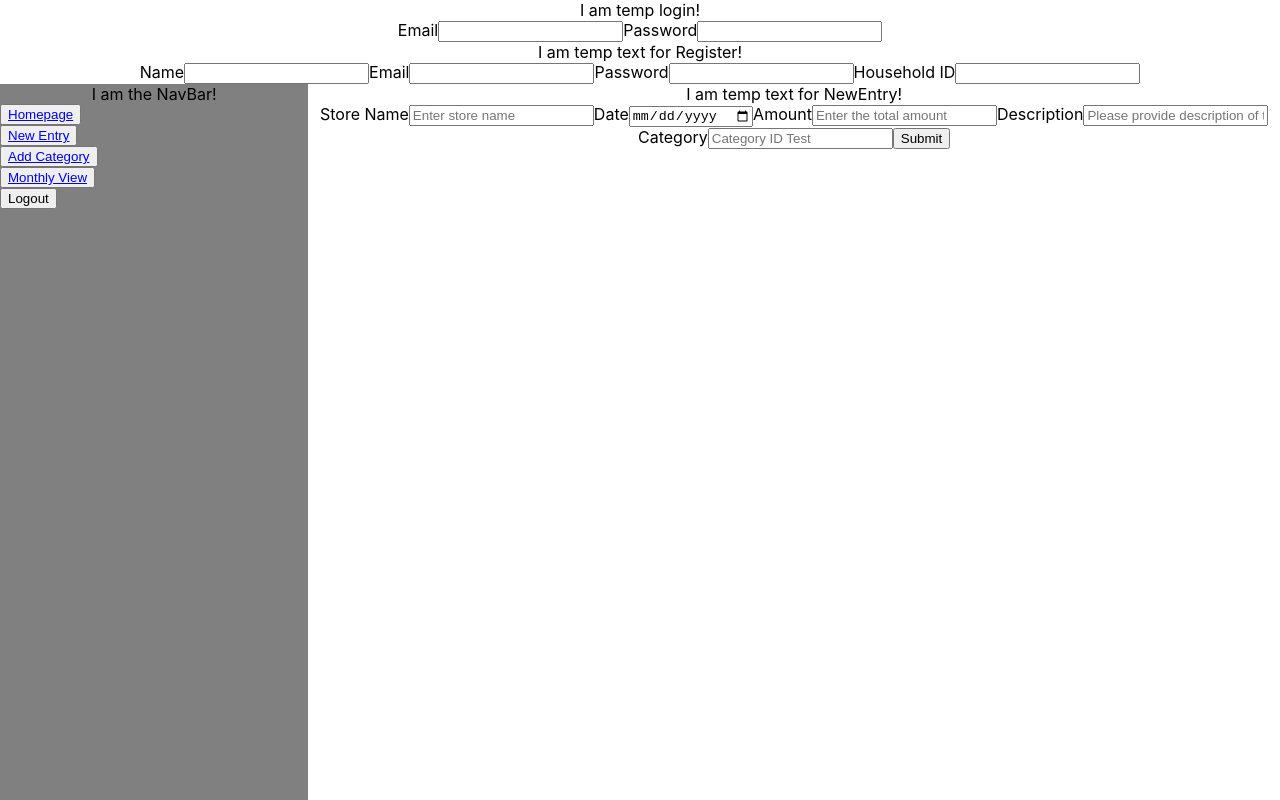
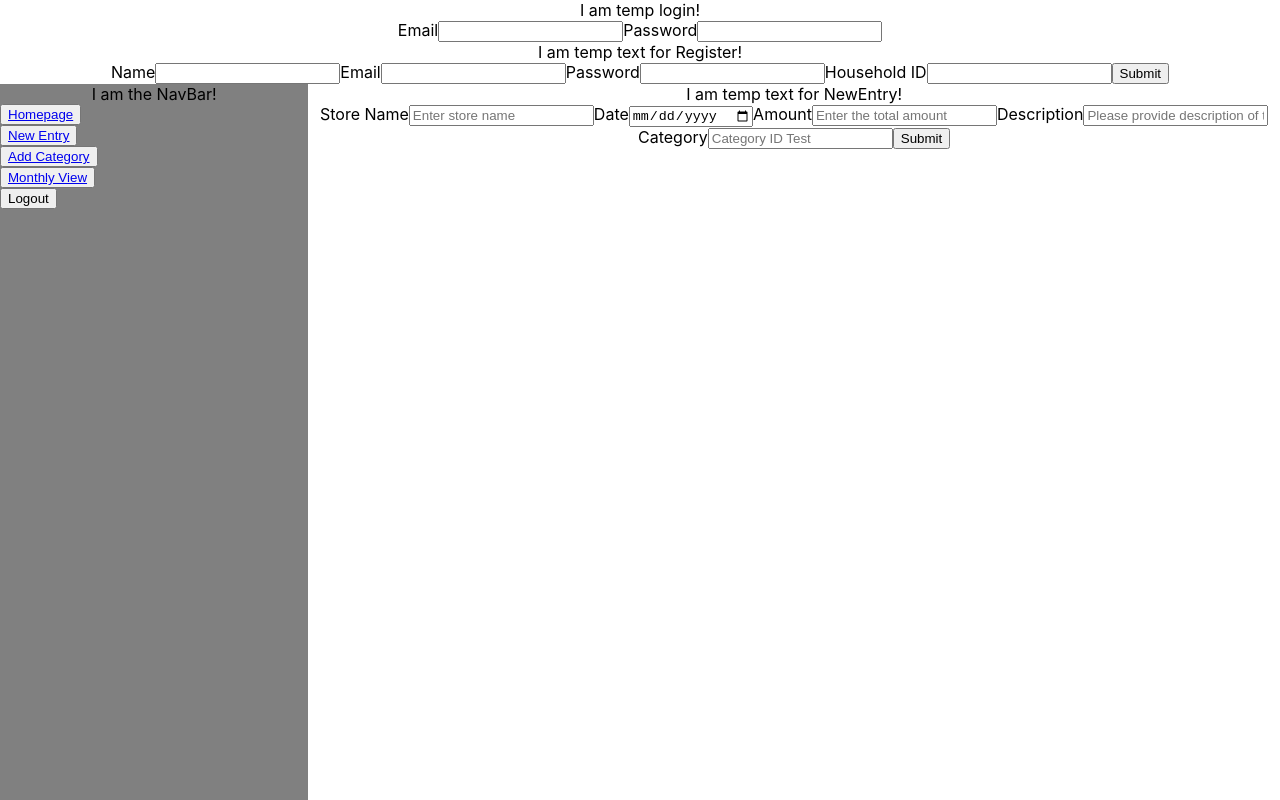
Before and after one commit to carol-woo/LHL-Final-Project, a React (Create React App) app in the folder client/: page /new-entry in a window 1280 px wide. Built offline with nearby package versions, Linux system fonts and the light colour scheme.

Commit message:
added registration submission

```diff
--- a/client/src/components/NewEntry.js
+++ b/client/src/components/NewEntry.js
@@ -19,12 +19,7 @@ export default function NewEntry(){
   const [enteredOn, setEnteredOn] = useState()
   const [description, setDescription] = useState()
 
-  function submitTransaction (event) {
-    // event.preventDefault();
-    console.log("submit function working")
-    // console.log("FUNCTION WORKING", event)
-    // setEntries(event.target.value)
-      // setEntries({storeName: event.target.value});
+  function submitTransaction() {
       axios({
         method: 'post',
         url: `/new-entry`,
--- a/client/src/components/Register.js
+++ b/client/src/components/Register.js
@@ -3,10 +3,31 @@ import React, {useState} from "react"
 
 //For Register view
 export default function Register(){
-const [name, setName] = useState()
-const [email, setEmail] = useState()
-const [password, setPassword] = useState()
+const [userName, setName] = useState()
+const [userEmail, setEmail] = useState()
+const [userPassword, setPassword] = useState()
 const [householdID, setHouseholdID] = useState()
+
+function submitRegistration(){
+      axios({
+        method: 'post',
+        //Temp sending route from homepage
+        url: `/`,
+        data: {
+          name: userName,
+          email: userEmail,
+          password: userPassword,
+          households_id: householdID
+        },
+          responseType: JSON
+      })
+      .then(function(response) {
+        console.log("TEH Response", response);
+      }, (error) => {
+        console.log("GOOTTT!")
+        console.log(error)
+      })
+    }
 
   return(
     <div>
@@ -15,21 +36,21 @@ const [householdID, setHouseholdID] = useState()
         Name
           <input
             type="text"
-            name={name}
+            name={userName}
             onChange={setName}
           />
 
         Email
           <input
             type="text"
-            email={email}
+            email={userEmail}
             onChange={setEmail}
           />
 
         Password
           <input
             type="password"
-            password={password}
+            password={userPassword}
             onChange={setPassword}
           />
 
@@ -39,6 +60,13 @@ const [householdID, setHouseholdID] = useState()
             household={householdID}
             onChange={setHouseholdID}
           />
+
+          <button
+          type="submit"
+          onClick={submitRegistration}
+          >
+            Submit
+          </button>
       </form>
     </div>
   )
```
